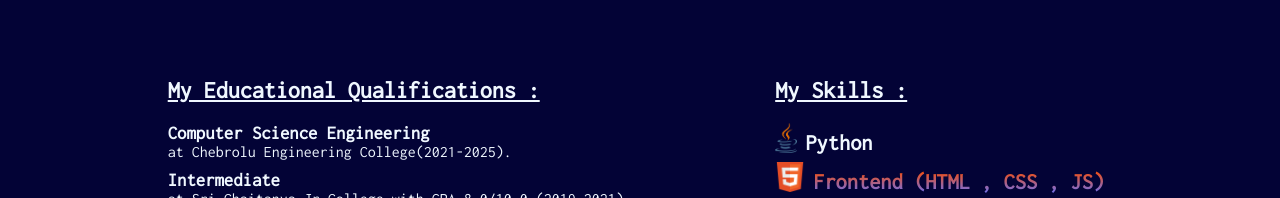
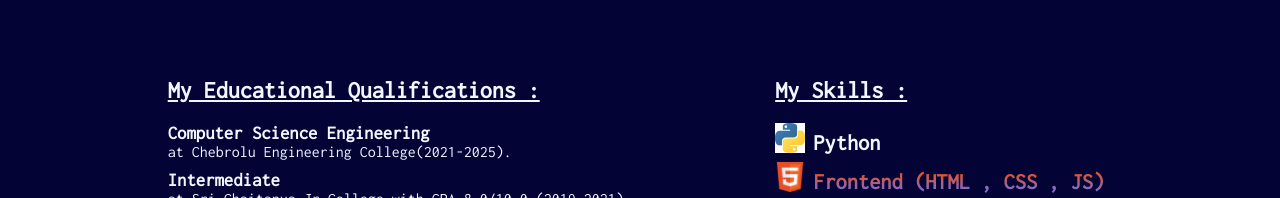
Before and after one commit to bharath-chandra-talasila/bharathtalasila.github.io, a plain HTML site: page index.html in a window 1280 px wide. Shown: the part 1122-1320 px from the top of the page. Drawn offline with nearby package versions, Linux system fonts and the light colour scheme; a script that the page names is missing.

Commit message:
Update index.html

```diff
--- a/index.html
+++ b/index.html
@@ -96,7 +96,7 @@
         </div>
         <div class="skills">
           <h2>My Skills :</h2>
-          <span><img src="java.png" />
+          <span><img src="python.jpeg" />
             <h5 class="python">Python</h5>
           </span>
           <span><img src="html.png" />
```
